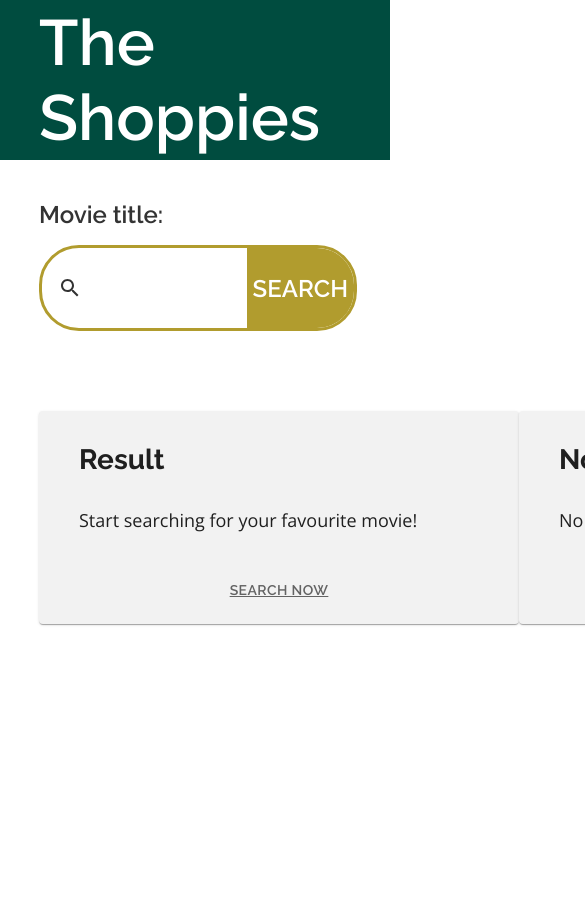
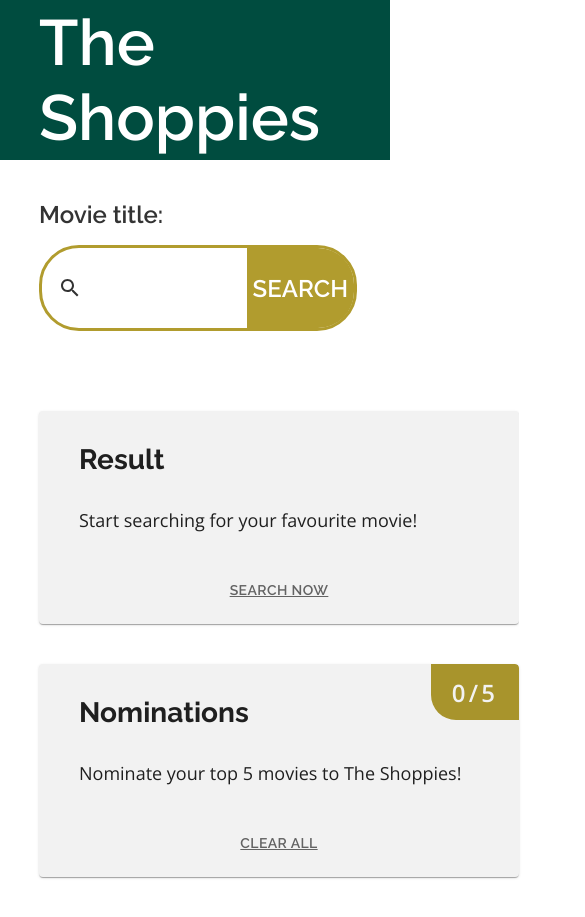
Before and after one commit to sandratoh/shoppies, a React (Create React App) app: page / in a window 390 px wide. Shown: the top 917 px of the page, 585 px wide, since content can reach past the window. Before the commit the page ends 844 px from the top, so only its background shows below. Built offline with nearby package versions, Linux system fonts and the light colour scheme.

Commit message:
Update style to tablet view

```diff
--- a/src/components/App.scss
+++ b/src/components/App.scss
@@ -40,3 +40,11 @@ main {
   display: flex;
   justify-content: space-between;
 }
+
+@media only screen and (max-width: 1220px) {
+  .App-cards {
+    display: flex;
+    flex-direction: column;
+    // justify-content: space-between;
+  }
+}
--- a/src/components/Nomination/Nomination.scss
+++ b/src/components/Nomination/Nomination.scss
@@ -45,3 +45,10 @@
     margin-right: 1.5rem;
   }
 }
+
+@media only screen and (max-width: 1220px) {
+  .nomination-card {
+    margin-top: 40px;
+    width: 100%;
+  }
+}
--- a/src/components/Result/Result.scss
+++ b/src/components/Result/Result.scss
@@ -42,3 +42,9 @@
     margin-right: 1.5rem;
   }
 }
+
+@media only screen and (max-width: 1220px) {
+  .result-card {
+    width: 100%;
+  }
+}
--- a/src/styles/variables.scss
+++ b/src/styles/variables.scss
@@ -10,4 +10,4 @@ $grey: rgb(104, 104, 104);
 $round-corner--banner: 25px;
 $round-corner--bar: 40px;
 $round-corner--card: 4px;
-$round-corner--component: $round-corner--bar - 3px;
+$round-corner--component: $round-corner--bar - 4px;
```
